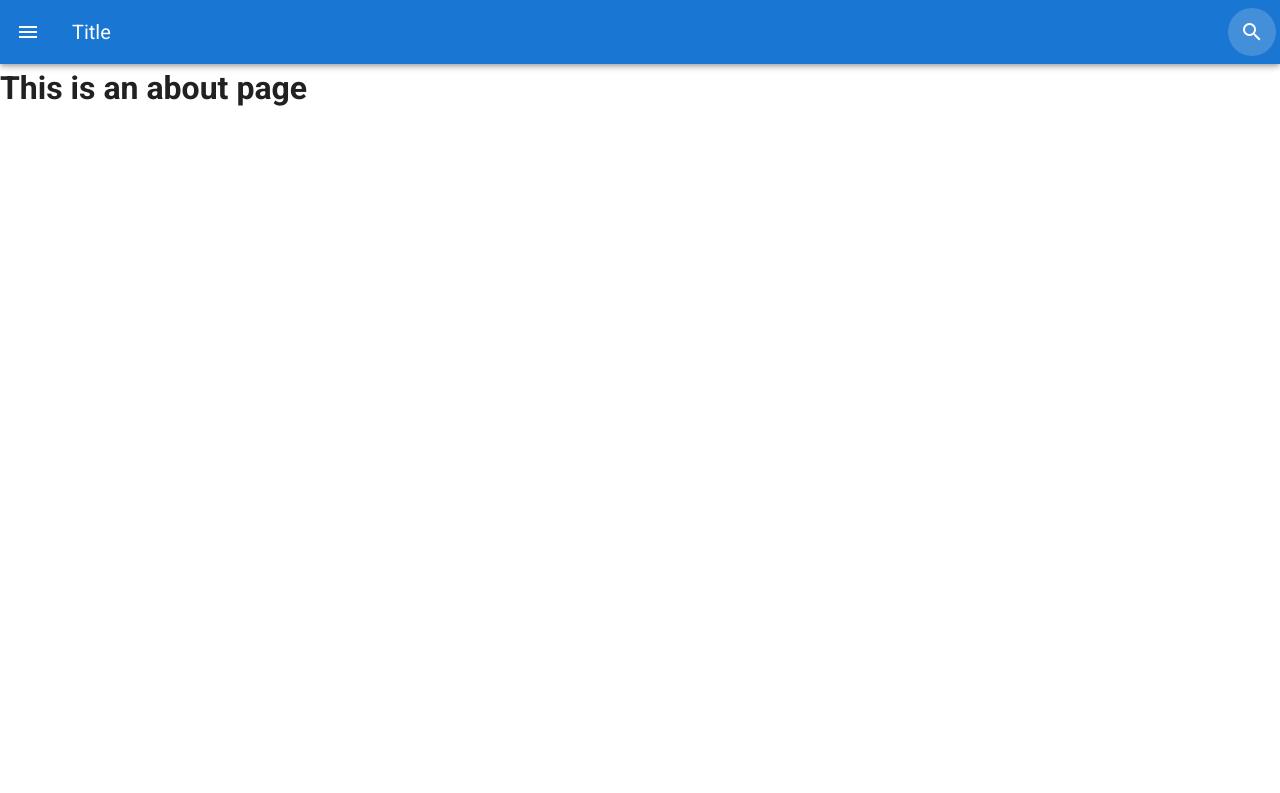
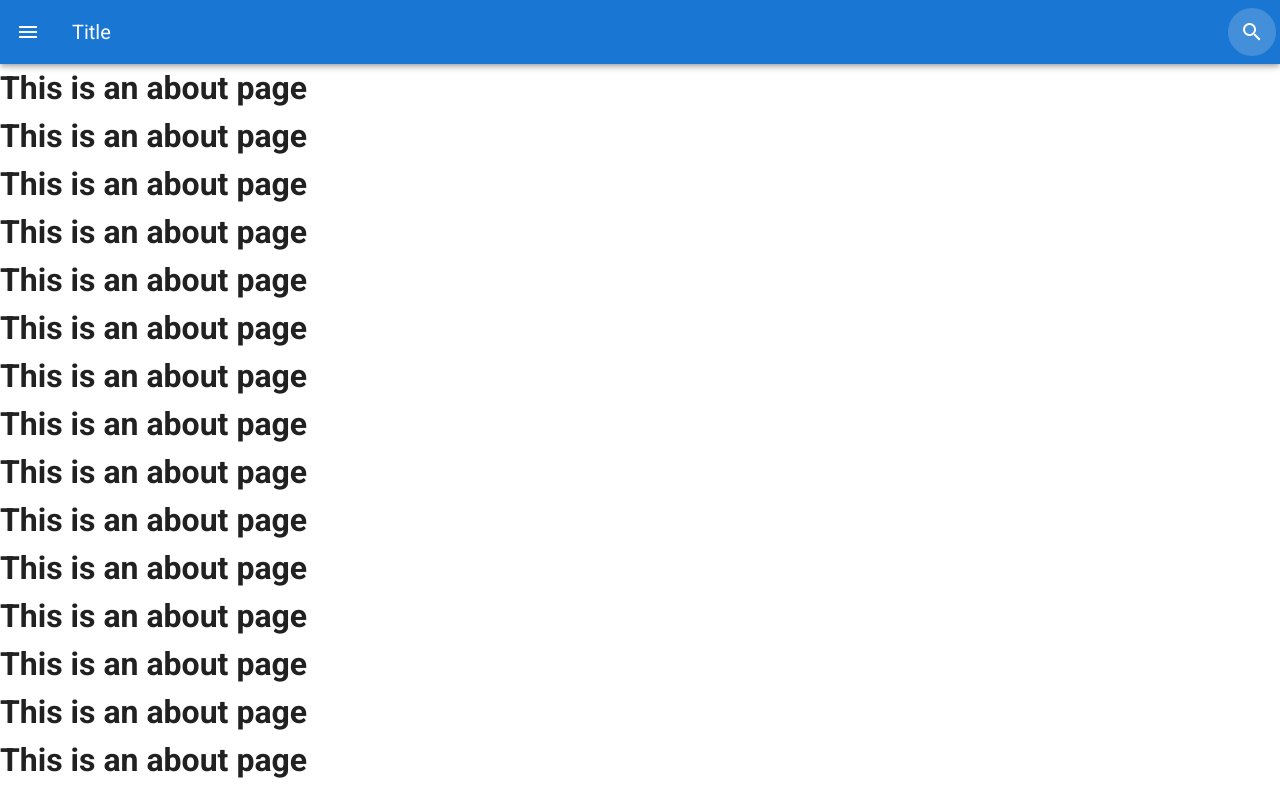
Before and after one commit to kadragon/vf2, a Vue app: page /about in a window 1280 px wide. Shown: the top 793 px of the page. Built offline with nearby package versions, Linux system fonts and the light colour scheme.

Commit message:
10 v-footer insert, About.vue length config

```diff
--- a/src/App.vue
+++ b/src/App.vue
@@ -11,6 +11,10 @@
     <v-content>
       <router-view></router-view>
     </v-content>
+    <v-footer app color="primary" dark absolute="true">
+      <v-spacer></v-spacer>
+      <div>&copy; {{ new Date().getFullYear() }}</div>
+    </v-footer>
   </v-app>
 </template>
 
--- a/src/views/About.vue
+++ b/src/views/About.vue
@@ -1,5 +1,5 @@
 <template>
   <div class="about">
-    <h1>This is an about page</h1>
+    <h1 v-for="i in 70" :key="i">This is an about page</h1>
   </div>
 </template>
```
